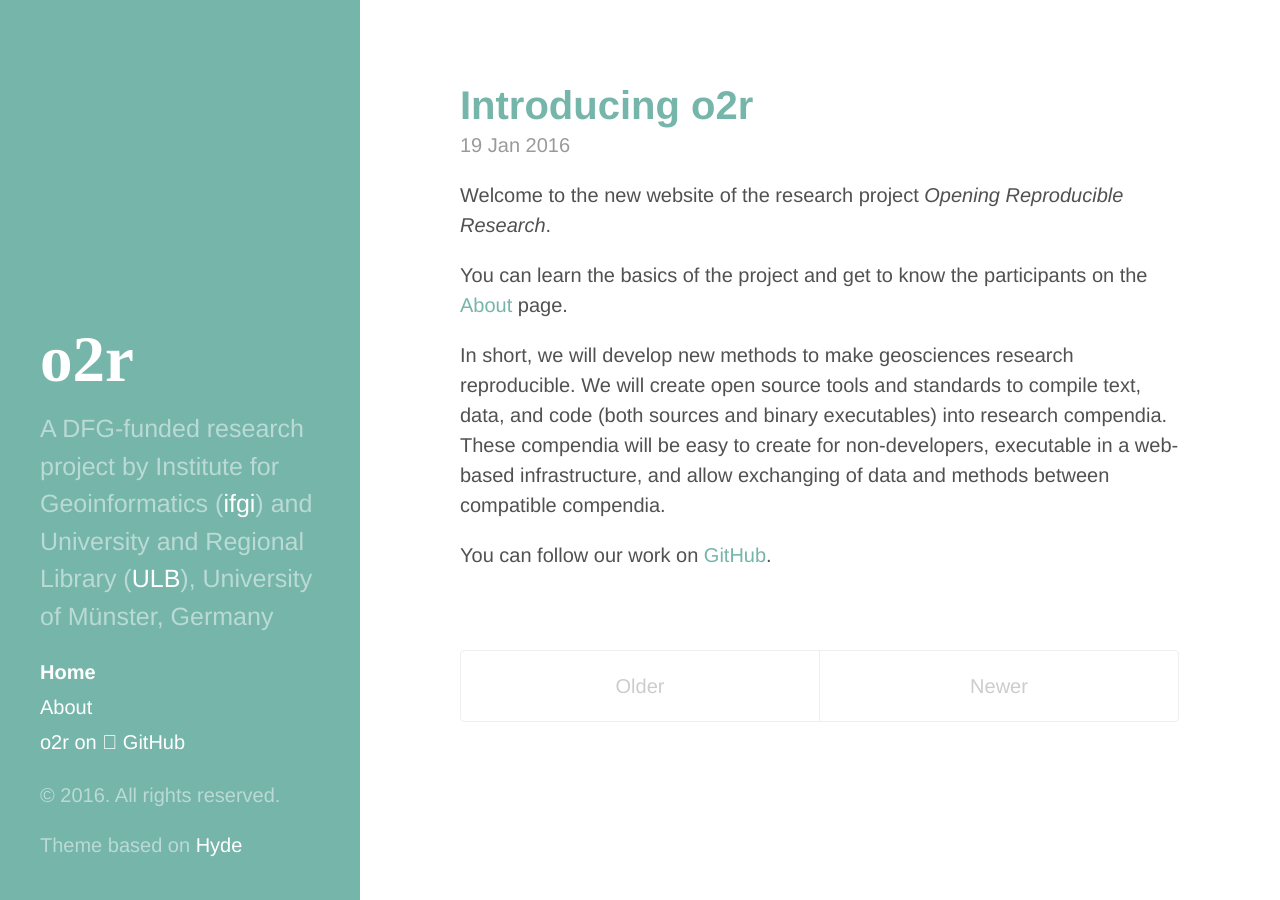
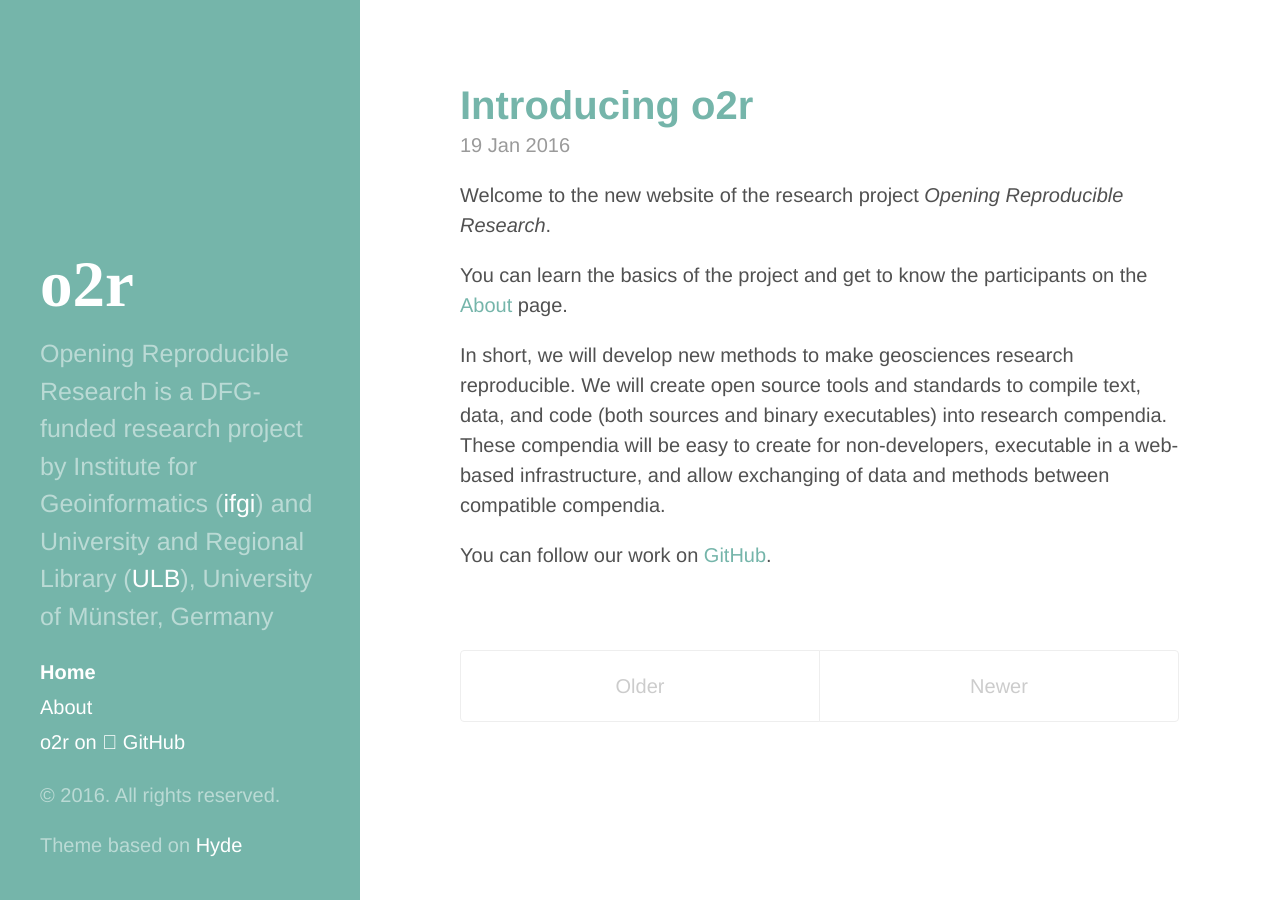
Before and after one commit to o2r-project/o2r-project.github.io, a Jekyll site: the page built from index.html, in a window 1280 px wide. Built offline with Jekyll 4.4.1, drawn with Linux system fonts in a browser that asks for light colours; Markdown is read by kramdown in place of the engine named in the settings; the list of posts is cut into pages by our own code.

Commit message:
adjust description

```diff
--- a/_config.yml
+++ b/_config.yml
@@ -10,7 +10,7 @@ permalink:        pretty
 # Setup
 title:            o2r
 tagline:          'opening reproducible research'
-description:      'A DFG-funded research project by Institute for Geoinformatics (<a href="http://www.uni-muenster.de/Geoinformatics/en/" title="ifgi website">ifgi</a>) and University and Regional Library (<a href="http://www.ulb.uni-muenster.de/" title="ULB website">ULB</a>), University of Münster, Germany'
+description:      'Opening Reproducible Research is a DFG-funded research project by Institute for Geoinformatics (<a href="http://www.uni-muenster.de/Geoinformatics/en/" title="ifgi website">ifgi</a>) and University and Regional Library (<a href="http://www.ulb.uni-muenster.de/" title="ULB website">ULB</a>), University of Münster, Germany'
 url:              https://o2r.info
 baseurl:          /
 
```
